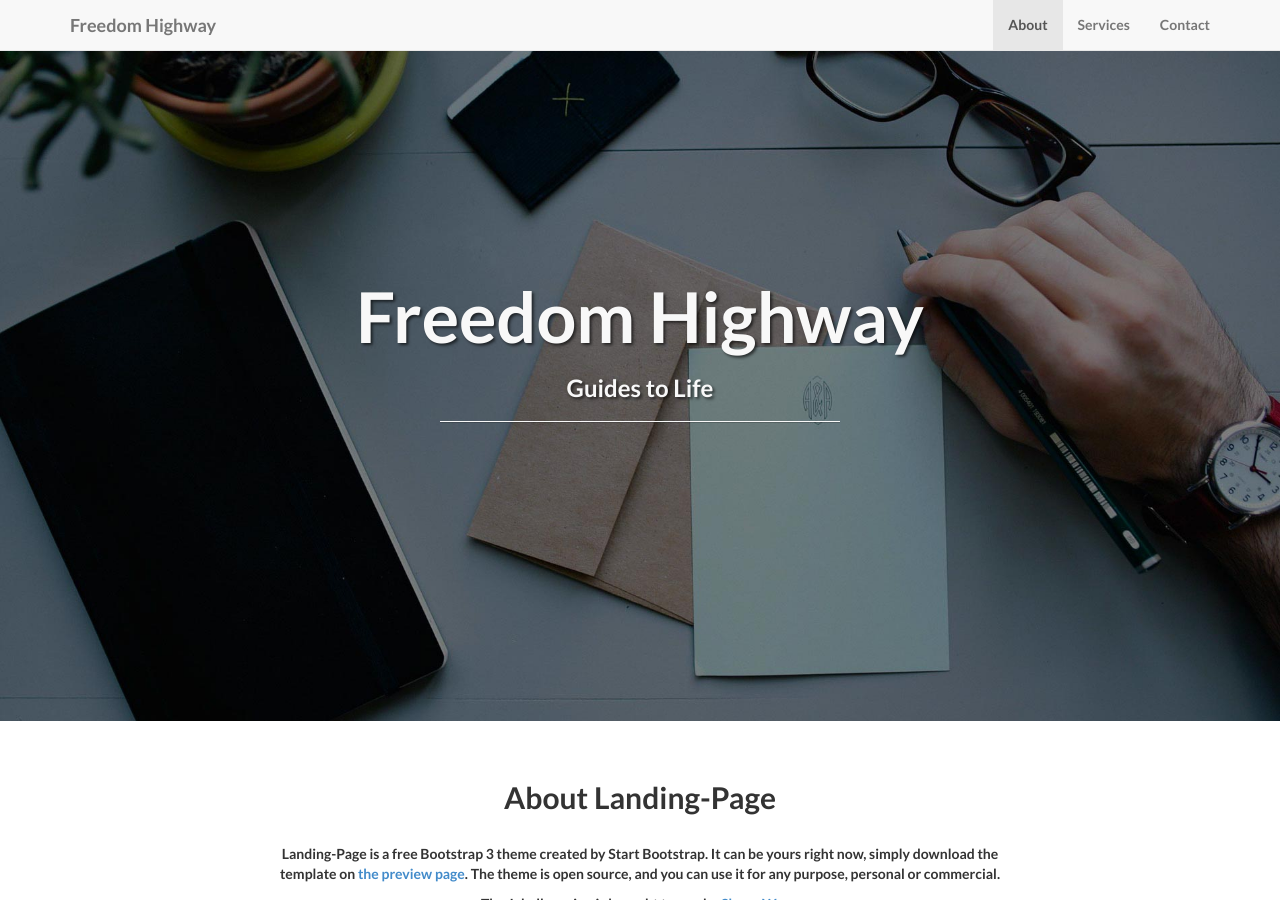
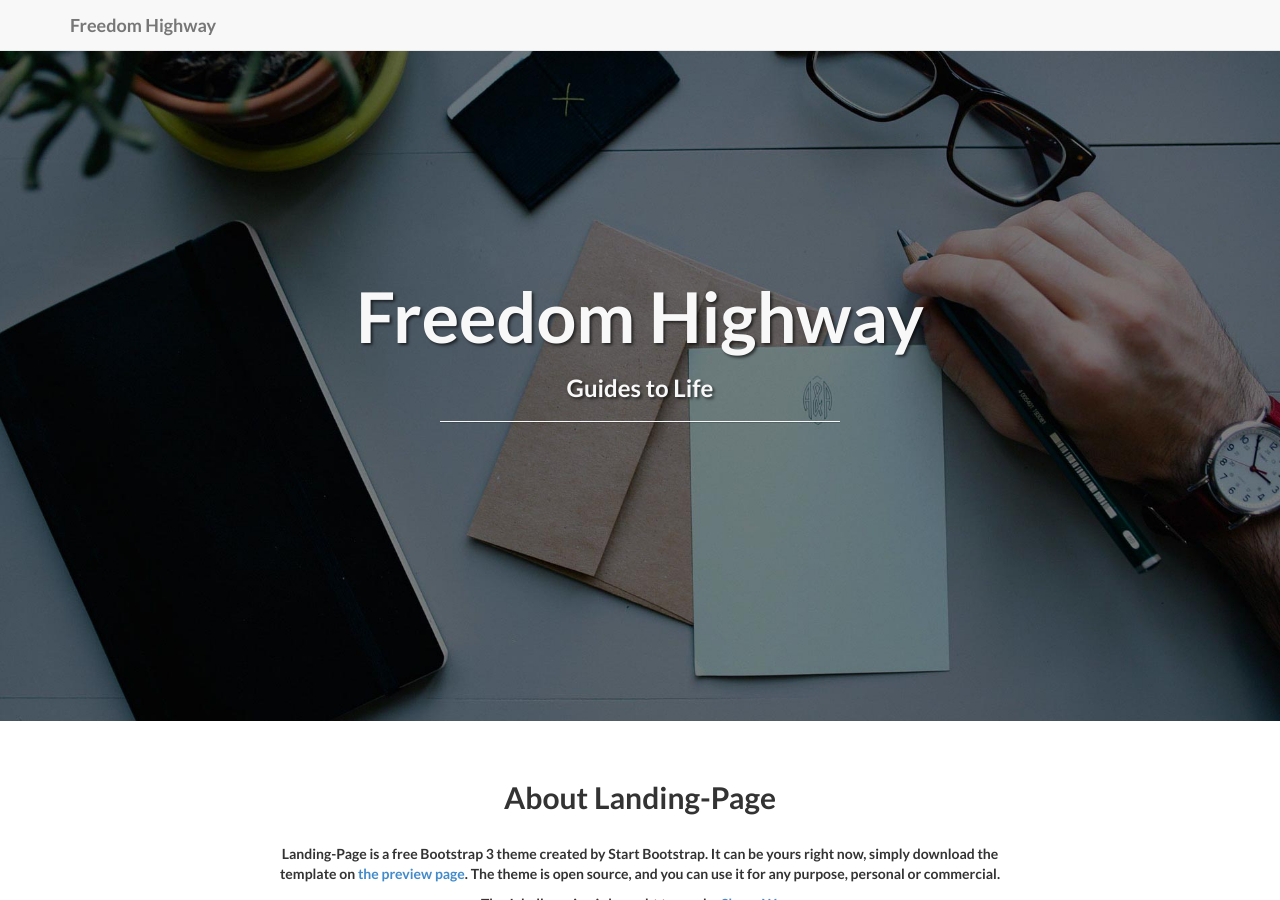
Before and after one commit to paper-engineer/guides-to-life, a Jekyll site: the page built from docs/index.html, in a window 1280 px wide and 900 px high. Built offline with Jekyll 4.4.1, drawn with Linux system fonts in a browser that asks for light colours; nearby versions of some CDN libraries; library files that are not in the unit come from our copies.

Commit message:
Update header.html

```diff
--- a/docs/_includes/header.html
+++ b/docs/_includes/header.html
@@ -14,16 +14,10 @@
         <!-- Collect the nav links, forms, and other content for toggling -->
         <div class="collapse navbar-collapse" id="bs-example-navbar-collapse-1">
             <ul class="nav navbar-nav navbar-right">
-            	<li>
-                    <a class="page-scroll" href="#about">About</a>
-                </li>
-                <li>
-                    <a class="page-scroll" href="#services">Services</a>
-                </li>
-                <li>
-                    <a class="page-scroll" href="#contact">Contact</a>
-                </li>
-            </ul>
+			  {% for item in site.nav %}
+			    <li><a href="{{ item.link }}">{{ item.name }}</a></li>
+			  {% endfor %}
+			</ul>
         </div>
         <!-- /.navbar-collapse -->
     </div>
```
